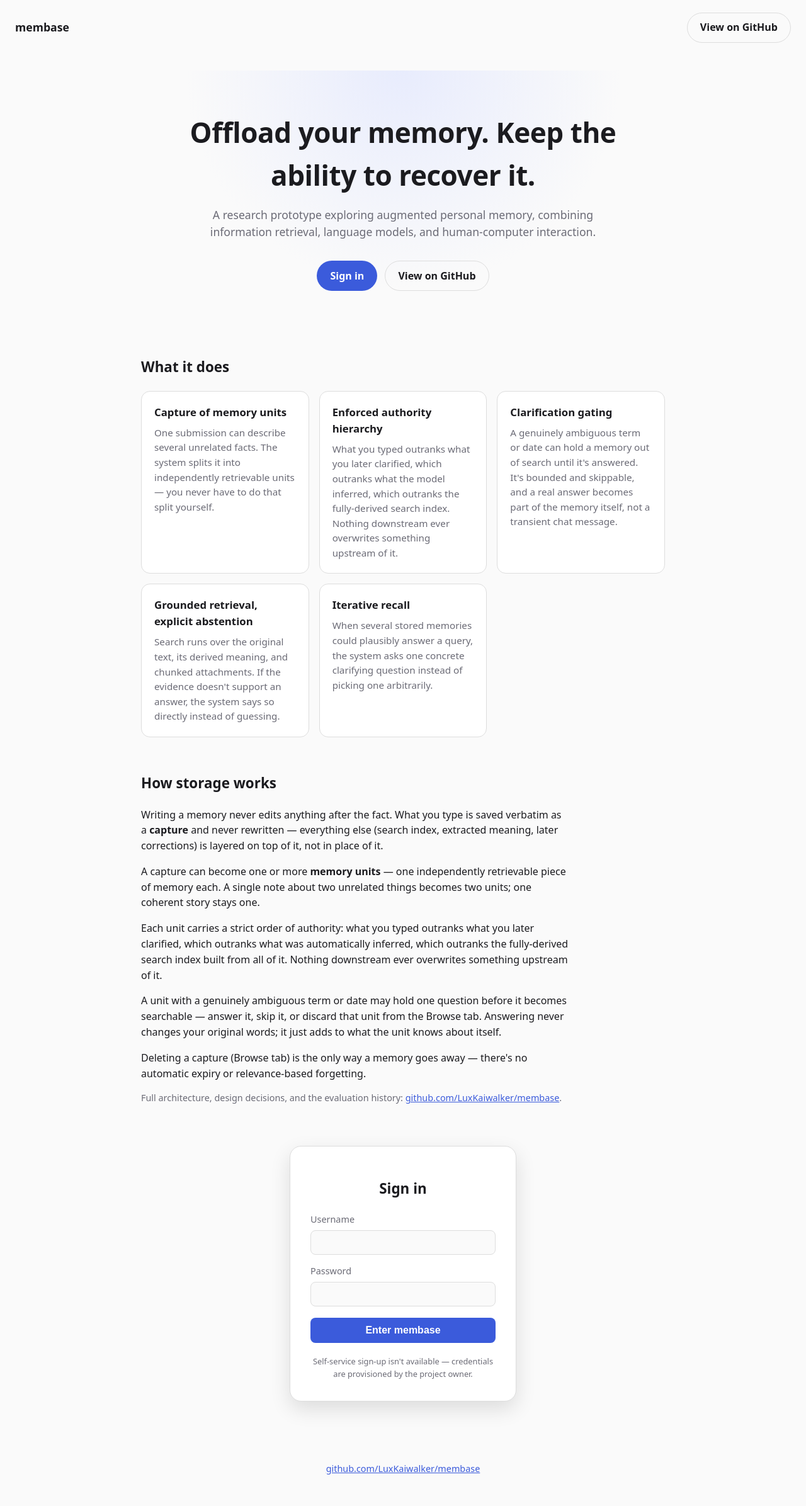
After one commit to LuxKaiwalker/membase, a Python web app: template backend/app/templates/landing.html in a window 1280 px wide. The commit adds this page. Shown: the whole page at 63% size. Run offline with Jinja, Linux system fonts and the light colour scheme; the template is opened without the code that fills it, so the values that code supplies are empty.

Commit message:
Add promotional landing page, retire in-app Docs page
Landing page at "/" promotes the project (GitHub link, feature
highlights, "how storage works" content migrated from the removed
Docs page) and gates entry with a login form that writes the same
localStorage credential the app already reads -- no new auth
mechanism, no signup. The app itself (Store/Remember/Browse) moves
under /app/ so the landing page can own the site root.

Co-Authored-By: Claude Sonnet 5 <noreply@anthropic.com>

```diff
--- a/backend/app/static/app.css
+++ b/backend/app/static/app.css
@@ -85,7 +85,7 @@ header {
   z-index: 10;
 }
 
-.brand { font-weight: 700; }
+.brand { font-weight: 700; color: var(--fg); text-decoration: none; }
 
 nav a {
   color: var(--muted);
--- /dev/null
+++ b/backend/app/static/landing.css
@@ -0,0 +1,226 @@
+:root {
+  color-scheme: light dark;
+  --fg: #1b1b1f;
+  --bg: #fafafa;
+  --muted: #6b6b76;
+  --accent: #3b5bdb;
+  --accent-soft: #e8ecfd;
+  --border: #ddd;
+  --card-bg: #fff;
+}
+
+@media (prefers-color-scheme: dark) {
+  :root {
+    --fg: #eaeaf0;
+    --bg: #15151a;
+    --muted: #9a9aa6;
+    --accent: #7c93f0;
+    --accent-soft: #23283f;
+    --border: #33333b;
+    --card-bg: #1d1d23;
+  }
+}
+
+* { box-sizing: border-box; }
+
+body {
+  margin: 0;
+  font-family: system-ui, -apple-system, "Segoe UI", sans-serif;
+  color: var(--fg);
+  background: var(--bg);
+  line-height: 1.55;
+}
+
+.hidden { display: none !important; }
+
+a { color: var(--accent); }
+
+.landing-header {
+  display: flex;
+  align-items: center;
+  justify-content: space-between;
+  gap: 1rem;
+  padding: 1.25rem 1.5rem;
+}
+
+.landing-header .brand {
+  font-weight: 700;
+  font-size: 1.1rem;
+}
+
+.button {
+  display: inline-block;
+  padding: 0.65rem 1.25rem;
+  border-radius: 999px;
+  font-weight: 600;
+  text-decoration: none;
+  border: 1px solid transparent;
+  transition: transform 0.12s ease, opacity 0.12s ease;
+}
+
+.button:hover { transform: translateY(-1px); }
+
+.button-primary {
+  background: var(--accent);
+  color: #fff;
+}
+
+.button-ghost {
+  background: transparent;
+  color: var(--fg);
+  border-color: var(--border);
+}
+
+main {
+  max-width: 880px;
+  margin: 0 auto;
+  padding: 1.5rem 1.5rem 4rem;
+}
+
+.hero {
+  text-align: center;
+  padding: 4rem 1rem 3rem;
+  background: radial-gradient(circle at 50% 0%, var(--accent-soft), transparent 60%);
+  border-radius: 24px;
+}
+
+.hero h1 {
+  font-size: clamp(2rem, 4vw, 2.75rem);
+  margin: 0 0 1rem;
+  letter-spacing: -0.01em;
+}
+
+.hero .tagline {
+  max-width: 640px;
+  margin: 0 auto;
+  color: var(--muted);
+  font-size: 1.1rem;
+}
+
+.hero-actions {
+  display: flex;
+  justify-content: center;
+  gap: 0.75rem;
+  margin-top: 2rem;
+  flex-wrap: wrap;
+}
+
+section.features,
+section.how-it-works {
+  margin-top: 3.5rem;
+}
+
+section.features h2,
+section.how-it-works h2,
+section.signin h2 {
+  font-size: 1.4rem;
+  margin-bottom: 1.25rem;
+}
+
+.feature-grid {
+  display: grid;
+  grid-template-columns: repeat(auto-fit, minmax(220px, 1fr));
+  gap: 1rem;
+}
+
+.feature-card {
+  padding: 1.25rem;
+  border: 1px solid var(--border);
+  border-radius: 14px;
+  background: var(--card-bg);
+}
+
+.feature-card h3 {
+  margin: 0 0 0.5rem;
+  font-size: 1.05rem;
+}
+
+.feature-card p {
+  margin: 0;
+  color: var(--muted);
+  font-size: 0.95rem;
+}
+
+.how-it-works p {
+  max-width: 680px;
+}
+
+.how-it-works .muted {
+  color: var(--muted);
+  font-size: 0.9rem;
+}
+
+section.signin {
+  margin-top: 4rem;
+  display: flex;
+  justify-content: center;
+}
+
+.signin-card {
+  width: 100%;
+  max-width: 360px;
+  padding: 2rem;
+  border: 1px solid var(--border);
+  border-radius: 18px;
+  background: var(--card-bg);
+  box-shadow: 0 12px 32px rgba(0, 0, 0, 0.12);
+  text-align: center;
+}
+
+.signin-card form {
+  display: flex;
+  flex-direction: column;
+  gap: 0.9rem;
+  text-align: left;
+}
+
+.signin-card label {
+  display: flex;
+  flex-direction: column;
+  gap: 0.35rem;
+  font-size: 0.9rem;
+  color: var(--muted);
+}
+
+.signin-card input {
+  padding: 0.6rem 0.7rem;
+  border-radius: 8px;
+  border: 1px solid var(--border);
+  background: var(--bg);
+  color: var(--fg);
+  font-size: 1rem;
+}
+
+.signin-card button {
+  margin-top: 0.25rem;
+  padding: 0.7rem 1rem;
+  border: none;
+  border-radius: 8px;
+  background: var(--accent);
+  color: #fff;
+  font-weight: 600;
+  font-size: 1rem;
+  cursor: pointer;
+}
+
+.signin-card button:hover { opacity: 0.92; }
+
+.signin-card .error {
+  color: #d64545;
+  font-size: 0.85rem;
+  margin: 0;
+}
+
+.signin-card .muted.small {
+  margin-top: 1.25rem;
+  margin-bottom: 0;
+  color: var(--muted);
+  font-size: 0.8rem;
+}
+
+.landing-footer {
+  text-align: center;
+  padding: 2rem 1rem 3rem;
+  color: var(--muted);
+  font-size: 0.9rem;
+}
--- /dev/null
+++ b/backend/app/templates/landing.html
@@ -0,0 +1,166 @@
+<!doctype html>
+<html lang="en">
+<head>
+  <meta charset="utf-8" />
+  <meta name="viewport" content="width=device-width, initial-scale=1" />
+  <title>membase — augmented personal memory</title>
+  <link rel="stylesheet" href="/static/landing.css" />
+</head>
+<body>
+  <header class="landing-header">
+    <div class="brand">membase</div>
+    <a class="button button-ghost" href="https://github.com/LuxKaiwalker/membase" target="_blank" rel="noopener noreferrer">View on GitHub</a>
+  </header>
+
+  <main>
+    <section class="hero">
+      <h1>Offload your memory. Keep the ability to recover it.</h1>
+      <p class="tagline">
+        A research prototype exploring augmented personal memory,
+        combining information retrieval, language models, and
+        human-computer interaction.
+      </p>
+      <div class="hero-actions">
+        <a class="button button-primary" href="#signin">Sign in</a>
+        <a class="button button-ghost" href="https://github.com/LuxKaiwalker/membase" target="_blank" rel="noopener noreferrer">View on GitHub</a>
+      </div>
+    </section>
+
+    <section class="features">
+      <h2>What it does</h2>
+      <div class="feature-grid">
+        <article class="feature-card">
+          <h3>Capture of memory units</h3>
+          <p>One submission can describe several unrelated facts. The
+          system splits it into independently retrievable units — you
+          never have to do that split yourself.</p>
+        </article>
+        <article class="feature-card">
+          <h3>Enforced authority hierarchy</h3>
+          <p>What you typed outranks what you later clarified, which
+          outranks what the model inferred, which outranks the
+          fully-derived search index. Nothing downstream ever overwrites
+          something upstream of it.</p>
+        </article>
+        <article class="feature-card">
+          <h3>Clarification gating</h3>
+          <p>A genuinely ambiguous term or date can hold a memory out of
+          search until it's answered. It's bounded and skippable, and a
+          real answer becomes part of the memory itself, not a transient
+          chat message.</p>
+        </article>
+        <article class="feature-card">
+          <h3>Grounded retrieval, explicit abstention</h3>
+          <p>Search runs over the original text, its derived meaning, and
+          chunked attachments. If the evidence doesn't support an answer,
+          the system says so directly instead of guessing.</p>
+        </article>
+        <article class="feature-card">
+          <h3>Iterative recall</h3>
+          <p>When several stored memories could plausibly answer a query,
+          the system asks one concrete clarifying question instead of
+          picking one arbitrarily.</p>
+        </article>
+      </div>
+    </section>
+
+    <section class="how-it-works">
+      <h2>How storage works</h2>
+      <p>
+        Writing a memory never edits anything after the fact. What you
+        type is saved verbatim as a <strong>capture</strong> and never
+        rewritten — everything else (search index, extracted meaning,
+        later corrections) is layered on top of it, not in place of it.
+      </p>
+      <p>
+        A capture can become one or more <strong>memory units</strong> —
+        one independently retrievable piece of memory each. A single note
+        about two unrelated things becomes two units; one coherent story
+        stays one.
+      </p>
+      <p>
+        Each unit carries a strict order of authority: what you typed
+        outranks what you later clarified, which outranks what was
+        automatically inferred, which outranks the fully-derived search
+        index built from all of it. Nothing downstream ever overwrites
+        something upstream of it.
+      </p>
+      <p>
+        A unit with a genuinely ambiguous term or date may hold one
+        question before it becomes searchable — answer it, skip it, or
+        discard that unit from the Browse tab. Answering never changes
+        your original words; it just adds to what the unit knows about
+        itself.
+      </p>
+      <p>
+        Deleting a capture (Browse tab) is the only way a memory goes away
+        — there's no automatic expiry or relevance-based forgetting.
+      </p>
+      <p class="muted">
+        Full architecture, design decisions, and the evaluation history:
+        <a href="https://github.com/LuxKaiwalker/membase" target="_blank" rel="noopener noreferrer">github.com/LuxKaiwalker/membase</a>.
+      </p>
+    </section>
+
+    <section id="signin" class="signin">
+      <div class="signin-card">
+        <h2>Sign in</h2>
+        <form id="landing-login-form">
+          <label>
+            Username
+            <input type="text" id="landing-username" autocomplete="username" required />
+          </label>
+          <label>
+            Password
+            <input type="password" id="landing-password" autocomplete="current-password" required />
+          </label>
+          <button type="submit">Enter membase</button>
+          <p id="landing-login-error" class="error hidden"></p>
+        </form>
+        <p class="muted small">
+          Self-service sign-up isn't available — credentials are
+          provisioned by the project owner.
+        </p>
+      </div>
+    </section>
+  </main>
+
+  <footer class="landing-footer">
+    <a href="https://github.com/LuxKaiwalker/membase" target="_blank" rel="noopener noreferrer">github.com/LuxKaiwalker/membase</a>
+  </footer>
+
+  <script>
+    (() => {
+      // Kept in sync with backend/app/static/app.js's CREDENTIALS_KEY /
+      // setCredentials -- the app pages read the exact same localStorage
+      // key, so signing in here is immediately picked up over there with
+      // no separate "verify" call (nginx checks credentials on the first
+      // real API request, same as app.js's own login overlay does).
+      const CREDENTIALS_KEY = "membase.basicAuth";
+
+      const form = document.getElementById("landing-login-form");
+      const usernameInput = document.getElementById("landing-username");
+      const passwordInput = document.getElementById("landing-password");
+      const errorEl = document.getElementById("landing-login-error");
+
+      form.addEventListener("submit", (ev) => {
+        ev.preventDefault();
+        errorEl.classList.add("hidden");
+        if (!usernameInput.value || !passwordInput.value) {
+          errorEl.textContent = "Username and password are both required.";
+          errorEl.classList.remove("hidden");
+          return;
+        }
+        try {
+          localStorage.setItem(CREDENTIALS_KEY, btoa(`${usernameInput.value}:${passwordInput.value}`));
+        } catch {
+          // Not persisted across the navigation below -- the app page's
+          // own login overlay will just ask again, same as app.js does
+          // when localStorage is unavailable.
+        }
+        window.location.href = "/app/";
+      });
+    })();
+  </script>
+</body>
+</html>
```
Also changed, not shown: backend/app/templates/base.html (+4 -5 lines), backend/app/templates/docs.html (deleted, +0 -39 lines), docs/DEPLOYMENT.md (+6 -5 lines), scripts/build_frontend.py (+10 -8 lines).
